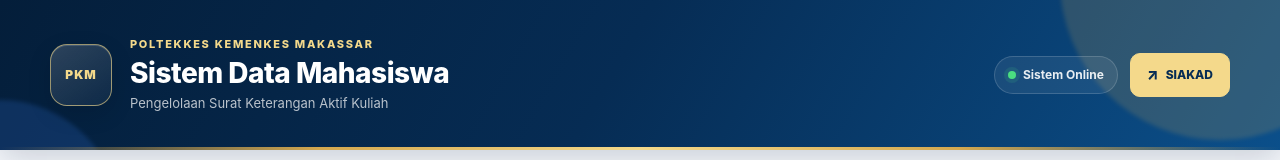
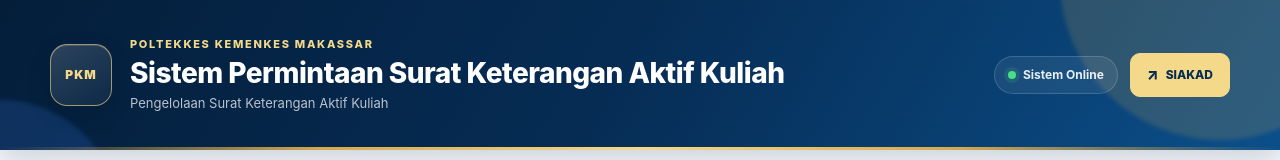
Before and after one commit to polkesmakassar/surat-keterangan-aktif-kuliah, a plain HTML site: page index.html in a window 1280 px wide. Shown: the top 160 px of the page. Drawn offline with Linux system fonts and the light colour scheme; no server answers.

Commit message:
Update index.html

```diff
--- a/index.html
+++ b/index.html
@@ -49,7 +49,7 @@
           </div>
 
           <h1>
-            Sistem Data Mahasiswa
+            Sistem Permintaan Surat Keterangan Aktif Kuliah
           </h1>
 
           <p>
```
